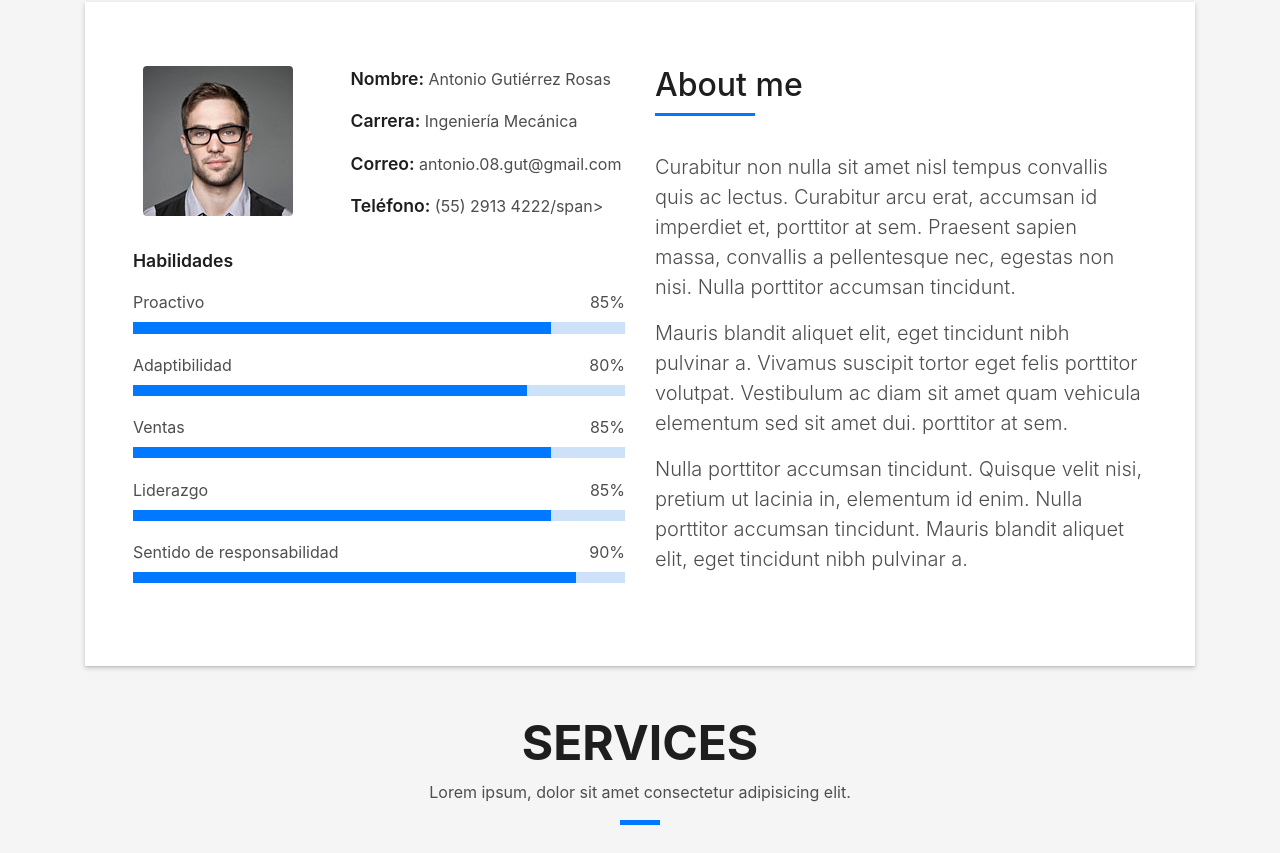
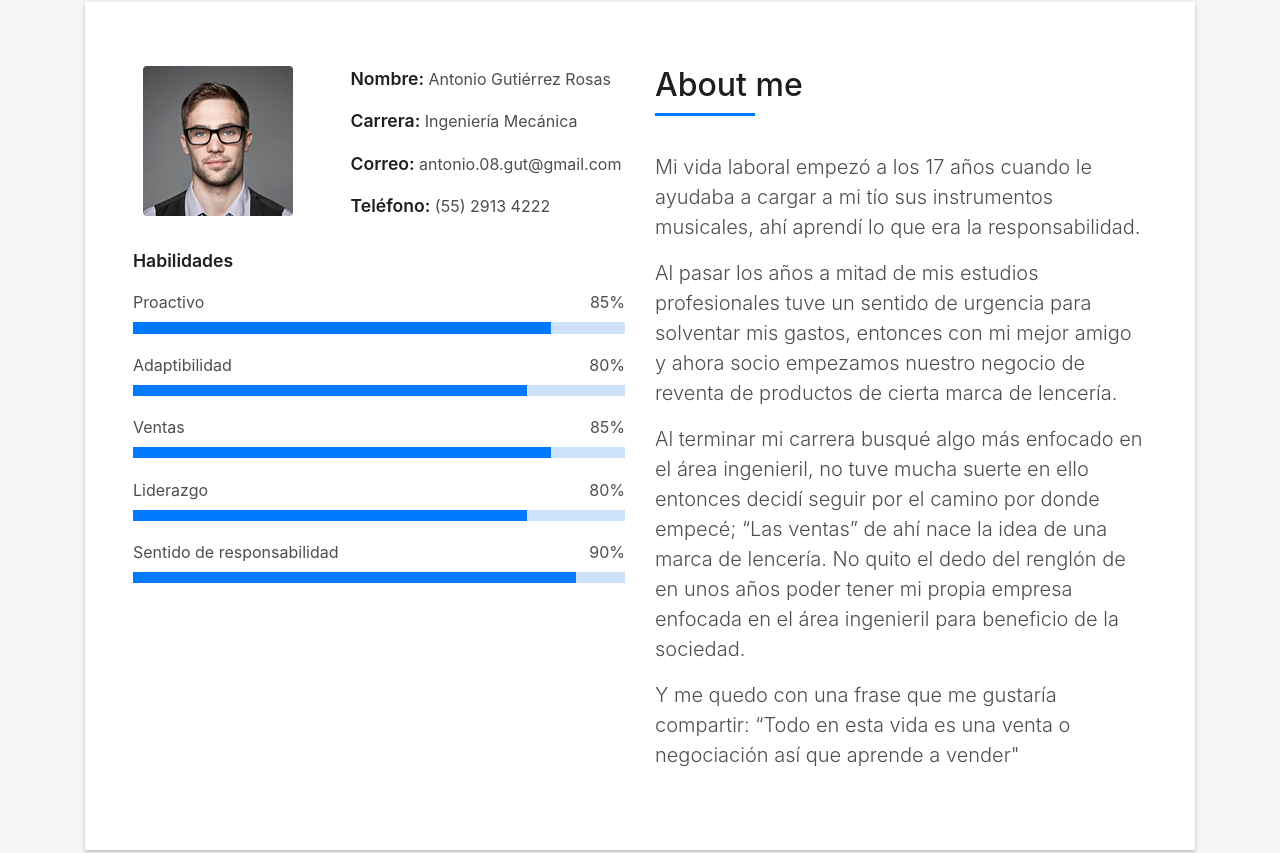
Before and after one commit to Antoniogr31/CV-Antonio, a plain HTML site: page index.html in a window 1280 px wide. Shown: the part 862-1715 px from the top of the page. Drawn offline with Linux system fonts and the light colour scheme; files whose address does not match are found by name.

Commit message:
Update index.html

```diff
--- a/index.html
+++ b/index.html
@@ -77,7 +77,7 @@
       <div class="table-cell">
         <div class="container">
           <!--<p class="display-6 color-d">Hello, world!</p>-->
-          <h1 class="intro-title mb-4">Mi nombre es Antonio Gutiérrez Rosas</h1>
+          <h1 class="intro-title mb-4">Yo soy Antonio Gutiérrez Rosas</h1>
           <p class="intro-subtitle"><span class="text-slider-items">Ingeniero Mécanico, CEO Femme Charme,Ejecutivo en ventas</span><strong class="text-slider"></strong></p>
           <!-- <p class="pt-3"><a class="btn btn-primary btn js-scroll px-4" href="#about" role="button">Learn More</a></p> -->
         </div>
@@ -104,7 +104,7 @@
                       <p><span class="title-s">Nombre: </span> <span>Antonio Gutiérrez Rosas</span></p>
                       <p><span class="title-s">Carrera: </span> <span>Ingeniería Mecánica</span></p>
                       <p><span class="title-s">Correo: </span> <span>antonio.08.gut@gmail.com</span></p>
-                      <p><span class="title-s">Teléfono: </span> <span>(55) 2913 4222/span></p>
+                      <p><span class="title-s">Teléfono: </span> <span>(55) 2913 4222</span></p>
                     </div>
                   </div>
                 </div>
@@ -125,9 +125,9 @@
                     <div class="progress-bar" role="progressbar" style="width: 85%" aria-valuenow="85" aria-valuemin="0"
                       aria-valuemax="100"></div>
                     </div>
-                  <span>Liderazgo</span> <span class="pull-right">85%</span>
+                  <span>Liderazgo</span> <span class="pull-right">80%</span>
                   <div class="progress">
-                    <div class="progress-bar" role="progressbar" style="width: 85%" aria-valuenow="85" aria-valuemin="0"
+                    <div class="progress-bar" role="progressbar" style="width: 80%" aria-valuenow="80" aria-valuemin="0"
                       aria-valuemax="100"></div>
                   </div>
                   <span>Sentido de responsabilidad</span> <span class="pull-right">90%</span>
@@ -145,20 +145,23 @@
                     </h5>
                   </div>
                   <p class="lead">
-                    Curabitur non nulla sit amet nisl tempus convallis quis ac lectus. Curabitur arcu erat, accumsan id
-                    imperdiet et, porttitor
-                    at sem. Praesent sapien massa, convallis a pellentesque nec, egestas non nisi. Nulla
-                    porttitor accumsan tincidunt.
+                    Mi vida laboral empezó a los 17 años cuando le ayudaba a cargar
+                    a mi tío sus instrumentos musicales, ahí aprendí lo que era la responsabilidad.
+                  </div>
+                  <p class="lead">
+                    Al pasar los años a mitad de mis estudios profesionales tuve un
+                    sentido de urgencia para solventar mis gastos, entonces con mi mejor amigo
+                    y ahora socio empezamos nuestro negocio de reventa de productos de cierta marca de lencería.
                   </p>
                   <p class="lead">
-                    Mauris blandit aliquet elit, eget tincidunt nibh pulvinar a. Vivamus suscipit tortor eget felis
-                    porttitor volutpat. Vestibulum
-                    ac diam sit amet quam vehicula elementum sed sit amet dui. porttitor at sem.
+                    Al terminar mi carrera busqué algo más enfocado en el área ingenieril, no tuve mucha suerte en ello
+                    entonces decidí seguir por el camino por donde empecé; “Las ventas” de ahí nace la idea de una marca de lencería.
+                    No quito el dedo del renglón de en unos años poder tener mi propia empresa enfocada en el área ingenieril
+                    para beneficio de la sociedad.
                   </p>
                   <p class="lead">
-                    Nulla porttitor accumsan tincidunt. Quisque velit nisi, pretium ut lacinia in, elementum id enim.
-                    Nulla porttitor accumsan
-                    tincidunt. Mauris blandit aliquet elit, eget tincidunt nibh pulvinar a.
+                    Y me quedo con una frase que me gustaría compartir:
+                    “Todo en esta vida es una venta o negociación así que  aprende a vender"
                   </p>
                 </div>
               </div>
```
